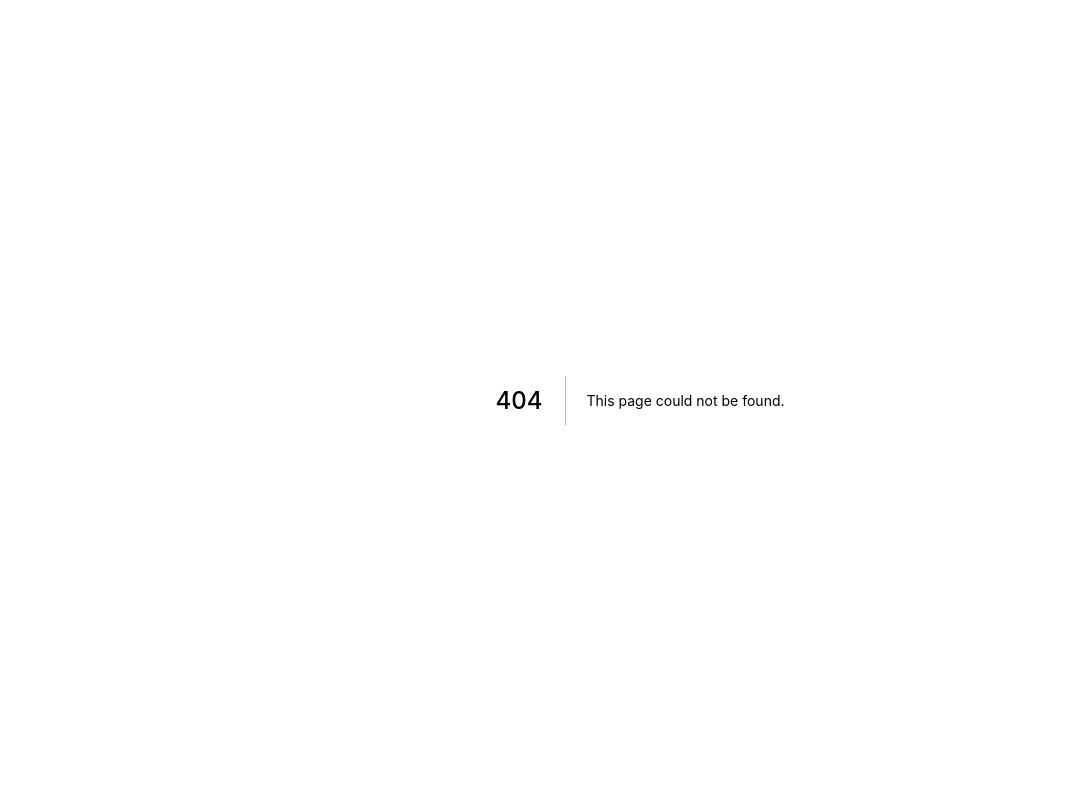
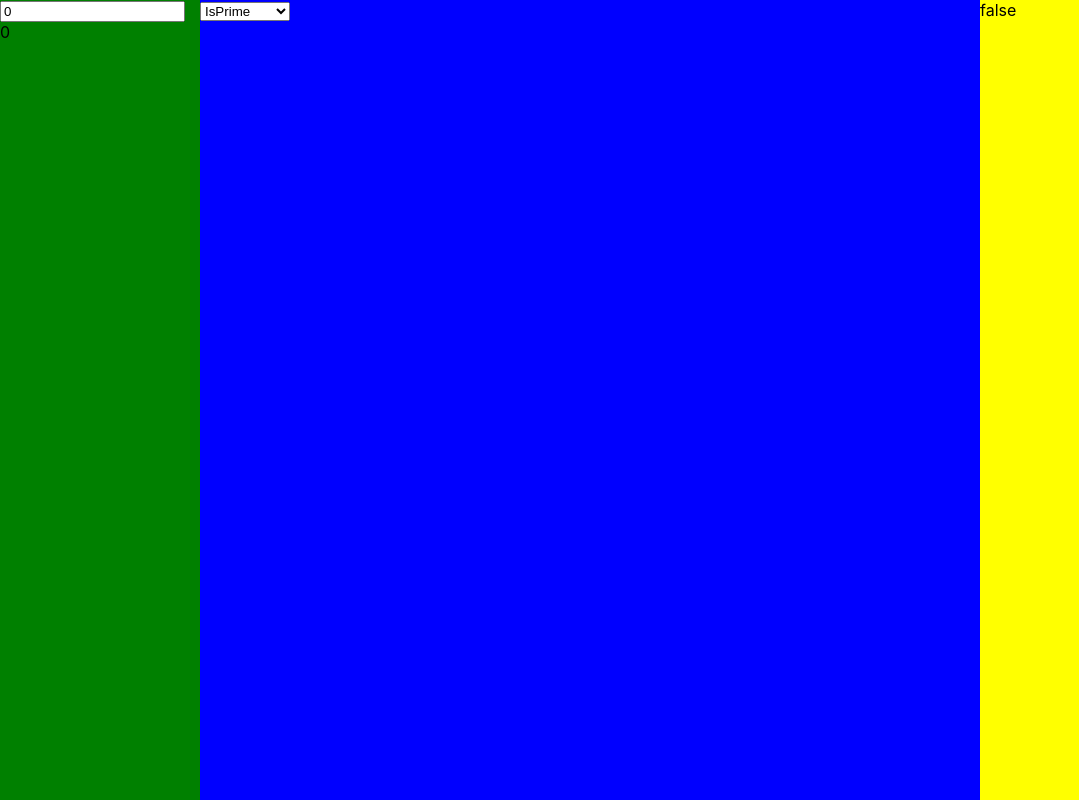
Before and after one commit to adisak1618/refinitiv-quiz, a Next.js app: page /sec2q1 in a window 1280 px wide. Before the commit this address had no page. Shown: the whole page, without its empty margins (0-1079 px from the left). Built offline with nearby package versions, Linux system fonts and the light colour scheme.

Commit message:
quiz section 2 question 1

```diff
--- /dev/null
+++ b/pages/sec2q1.js
@@ -0,0 +1,116 @@
+import React, { useState, useEffect } from 'react'
+import styled from 'styled-components'
+
+const Wrapper = styled.div`
+  background: red;
+  height: 100vh;
+  width: 100%;
+`
+
+const Columns = styled.div`
+  display: flex;
+  flex: 1;
+  min-width: 600px;
+`
+const Column = styled.div`
+  height: 100vh;
+`
+
+const Column1 = styled(Column)`
+  background: green;
+  order: 1;
+  width: 200px;
+`
+
+const Column2 = styled(Column)`
+  background: blue;
+  flex: 1;
+  order: 2;
+  min-width: 100px;
+`
+
+const Column3 = styled(Column)`
+  background: yellow;
+  width: 300px;
+  order: 3;
+`
+
+const modeList = {
+	IsPrime: "IsPrime",
+	IsFibonacci: "IsFibonacci"
+}
+
+export default function Sec2Q1 () {
+  const [numInput, setNumInput] = useState(0)
+  const [result, setResult] = useState(false)
+  const [mode, setMode] = useState(modeList.IsPrime)
+
+  const checkIsFibonacci = (query, count = 1, last = 0) => {
+    if(count < query){
+       return checkIsFibonacci(query, count+last, count);
+    };
+    if(count === query){
+       return true;
+    }
+    return false;
+ };
+
+  const checkIsPrime = (value) => {
+    const numberValue = Number(value)
+    if (numberValue <= 1) {
+      return false
+    } else {
+      for(let i = 2; i < numberValue; i++) {
+        if (numberValue % i == 0) {
+          return false
+        }
+      }
+      return true
+    }
+  }
+  const correctInputValue = (value) => {
+    const roundValue = Math.round(value)
+    if(roundValue < 0) {
+      return 1
+    } else {
+      return Math.round(value)
+    }
+  }
+
+  const init = (value) => {
+    const correctValue = correctInputValue(value)
+    setNumInput(correctValue)
+    if(mode === modeList.IsPrime) {
+      setResult(checkIsPrime(correctValue))
+    } else if(mode === modeList.IsFibonacci) {
+      setResult(checkIsFibonacci(correctValue))
+    }
+  }
+
+  useEffect(() => {
+    init(numInput)
+  }, [numInput, mode])
+
+
+  return (
+    <Wrapper>
+      <Columns>
+        <Column1>
+          <input type="number" value={numInput} onChange={e => setNumInput(Number(e.target.value))} />
+          <br />
+          {numInput}
+        </Column1>
+        <Column2>
+          <select name="filter" onChange={e => setMode(e.target.value)}>
+            {Object.entries(modeList).map(v => (
+              <option value={v[0]}>{v[1]}</option>
+            ))}
+          </select>
+        </Column2>
+        <Column3>
+          {result ? 'true': 'false'}
+      </Column3>
+      </Columns>
+    </Wrapper>
+  )
+}
```
